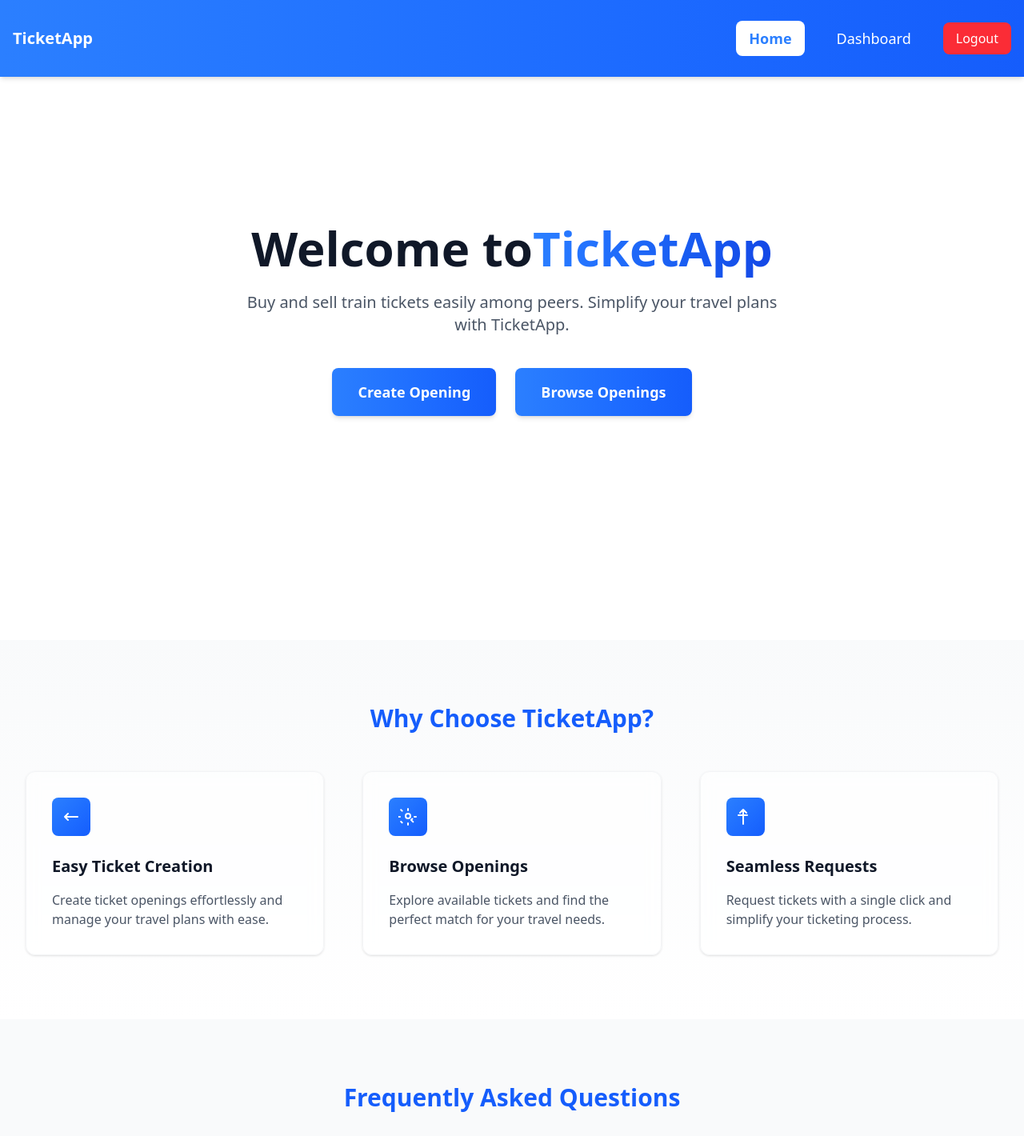
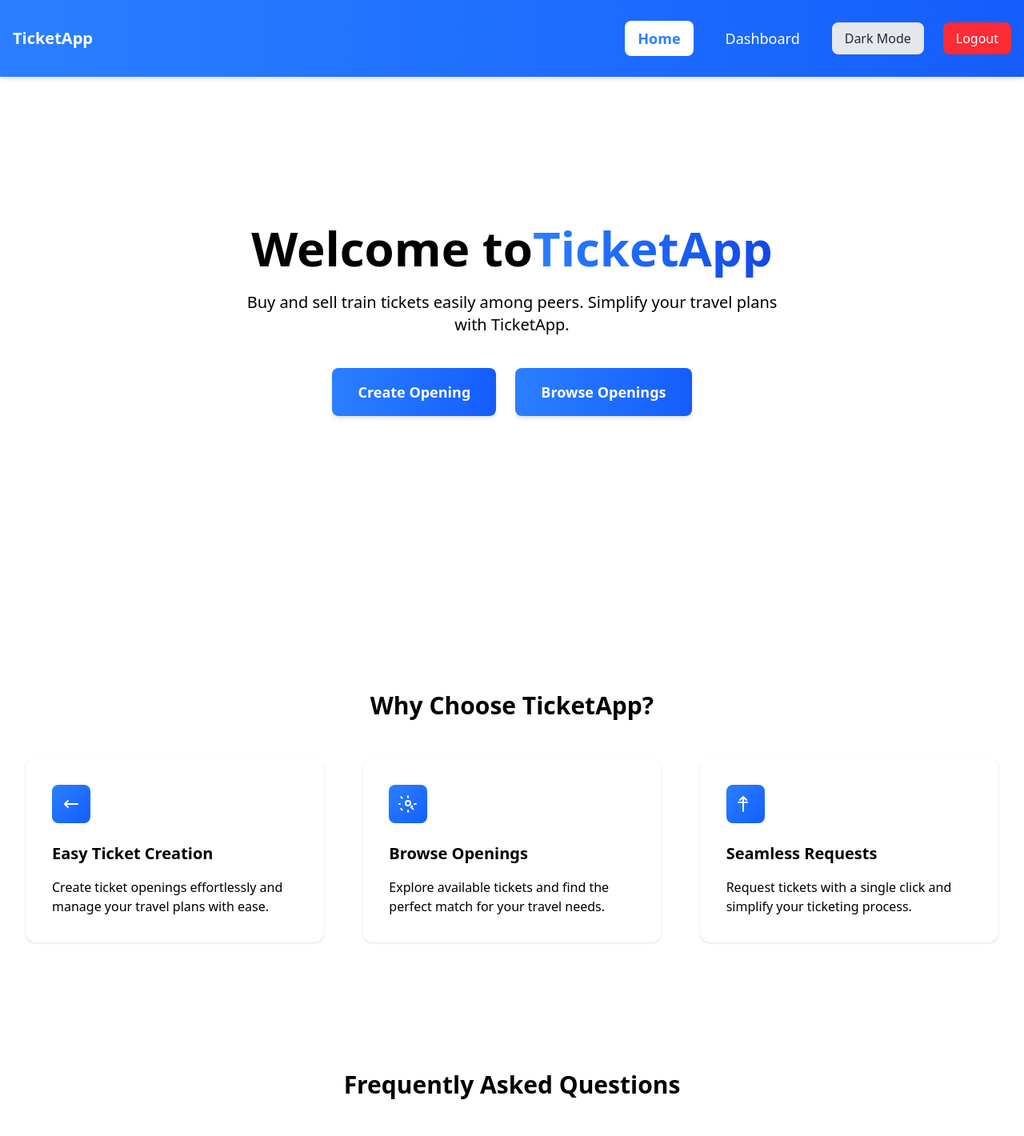
Before and after one commit to 23IT048/sem4-FSWD-miniProject, a React (Vite) app in the folder client/: page / in a window 1280 px wide. Shown: the top 1420 px of the page at 80% size. Built offline with nearby package versions, Linux system fonts and the light colour scheme; sample sign-in values are in the browser's storage.

Commit message:
Added Dark Mode

```diff
--- a/client/src/components/FAQ.jsx
+++ b/client/src/components/FAQ.jsx
@@ -23,9 +23,9 @@ function FAQ() {
   ];
 
   return (
-    <div className="bg-gray-50 py-20">
+    <div className="bg-gray-50 py-20" style={{ backgroundColor: 'var(--bg-color)', color: 'var(--text-color)' }}>
       <div className="max-w-7xl mx-auto px-4 sm:px-6 lg:px-8">
-        <h2 className="text-3xl font-bold text-center text-blue-600 mb-12">Frequently Asked Questions</h2>
+        <h2 className="text-3xl font-bold text-center mb-12">Frequently Asked Questions</h2>
         <div className="space-y-4">
           {faqs.map((faq, index) => (
             <div
@@ -41,6 +41,10 @@ function FAQ() {
                 className={`mt-2 text-gray-600 transition-all duration-300 ease-in-out overflow-hidden ${
                   openIndex === index ? 'max-h-screen opacity-100' : 'max-h-0 opacity-0'
                 }`}
+                style={{
+                  backgroundColor: 'var(--bg-color)',
+                  color: 'var(--text-color)',
+                }}
               >
                 {openIndex === index && <p>{faq.answer}</p>}
               </div>
--- a/client/src/components/Navbar.jsx
+++ b/client/src/components/Navbar.jsx
@@ -1,7 +1,17 @@
 import { NavLink, useNavigate } from 'react-router-dom';
+import { useState, useEffect } from 'react';
 
 function Navbar() {
   const navigate = useNavigate();
+  const [theme, setTheme] = useState('light');
+
+  useEffect(() => {
+    document.documentElement.classList.toggle('dark', theme === 'dark');
+  }, [theme]);
+
+  const toggleTheme = () => {
+    setTheme((prevTheme) => (prevTheme === 'light' ? 'dark' : 'light'));
+  };
 
   const handleLogout = () => {
     localStorage.removeItem('token'); // Clear the token
@@ -42,12 +52,26 @@ function Navbar() {
                 Dashboard
               </NavLink>
               <button
+                onClick={toggleTheme}
+                className="bg-gray-200 text-gray-800 px-4 py-2 rounded-lg hover:bg-gray-300 transition-all dark:bg-gray-700 dark:text-white dark:hover:bg-gray-600"
+              >
+                {theme === 'light' ? 'Dark Mode' : 'Light Mode'}
+              </button>
+              <button
                 onClick={handleLogout}
                 className="bg-red-500 text-white px-4 py-2 rounded-lg hover:bg-red-600 transition-all"
               >
                 Logout
               </button>
             </>
+          )}
+          {!token && (
+            <button
+              onClick={toggleTheme}
+              className="bg-gray-200 text-gray-800 px-4 py-2 rounded-lg hover:bg-gray-300 transition-all dark:bg-gray-700 dark:text-white dark:hover:bg-gray-600"
+            >
+              {theme === 'light' ? 'Dark Mode' : 'Light Mode'}
+            </button>
           )}
         </div>
       </div>
--- a/client/src/index.css
+++ b/client/src/index.css
@@ -1 +1,16 @@
 @import "tailwindcss";
+
+:root {
+  --bg-color: white;
+  --text-color: black;
+}
+
+.dark {
+  --bg-color: #333f56;
+  --text-color: white;
+}
+
+body {
+  background-color: var(--bg-color);
+  color: var(--text-color);
+}
--- a/client/src/pages/CreateOpening.jsx
+++ b/client/src/pages/CreateOpening.jsx
@@ -35,8 +35,15 @@ function CreateOpening() {
 
   return (
     <div className="pt-[4rem] min-h-screen flex items-center justify-center">
-      <div className="bg-white p-8 rounded-lg shadow-lg max-w-md w-full">
-        <h1 className="text-2xl font-bold text-blue-600 mb-6 text-center">Create Ticket Opening</h1>
+      <div
+        className="p-8 rounded-lg shadow-lg max-w-md w-full"
+        style={{
+          backgroundColor: 'var(--bg-color)',
+          color: 'var(--text-color)',
+          border: '1px solid white',
+        }}
+      >
+        <h1 className="text-2xl font-bold text-blue-500 mb-6 text-center">Create Ticket Opening</h1>
         <form onSubmit={handleSubmit} className="space-y-4">
           <input
             type="text"
--- a/client/src/pages/Home.jsx
+++ b/client/src/pages/Home.jsx
@@ -4,14 +4,14 @@ function Home() {
   return (
     <div className="">
       {/* Hero Section */}
-      <section className="text-center pt-[4rem] px-4 sm:px-6 lg:px-8 min-h-[calc(100vh-4rem)] flex flex-col items-center justify-center">
-        <h1 className="text-6xl font-extrabold text-gray-900 mb-6">
+      <section className="text-center pt-[10vh] px-4 sm:px-6 lg:px-8 min-h-[90vh] flex flex-col items-center justify-center">
+        <h1 className="text-6xl font-extrabold mb-6" style={{ color: 'var(--text-color)' }}>
           Welcome to
           <span className="bg-gradient-to-r from-blue-500 to-blue-700 bg-clip-text text-transparent">
             TicketApp
           </span>
         </h1>
-        <p className="text-xl text-gray-600 max-w-2xl mx-auto mb-10">
+        <p className="text-xl max-w-2xl mx-auto mb-10" style={{ color: 'var(--text-color)' }}>
           Buy and sell train tickets easily among peers. Simplify your travel plans with TicketApp.
         </p>
         <div className="flex justify-center space-x-6">
@@ -29,13 +29,26 @@ function Home() {
       </section>
 
       {/* Features Section */}
-      <section className="bg-gradient-to-b from-gray-50 to-white py-20 mt-16 w-full">
+      <section
+        className="py-20 mt-16 w-full"
+        style={{ backgroundColor: 'var(--bg-color)', color: 'var(--text-color)' }}
+      >
         <div className="max-w-7xl mx-auto px-4 sm:px-6 lg:px-8">
-          <h2 className="text-3xl font-bold text-center text-blue-600 mb-12">
+          <h2
+            className="text-3xl font-bold text-center mb-12"
+            style={{ color: 'var(--text-color)' }}
+          >
             Why Choose TicketApp?
           </h2>
           <div className="grid grid-cols-1 md:grid-cols-3 gap-12">
-            <div className="bg-white/50 backdrop-blur-sm p-8 rounded-xl shadow-sm hover:shadow-md transition-all border border-gray-100">
+            <div
+              className="p-8 rounded-xl shadow-sm hover:shadow-md transition-all"
+              style={{
+                backgroundColor: 'var(--bg-color)',
+                color: 'var(--text-color)',
+                border: '1px solid white',
+              }}
+            >
               <div className="bg-gradient-to-br from-blue-500 to-blue-600 w-12 h-12 rounded-lg flex items-center justify-center mb-6">
                 <svg
                   xmlns="http://www.w3.org/2000/svg"
@@ -52,14 +65,21 @@ function Home() {
                   />
                 </svg>
               </div>
-              <h3 className="text-xl font-semibold text-gray-900 mb-4">
+              <h3 className="text-xl font-semibold mb-4" style={{ color: 'var(--text-color)' }}>
                 Easy Ticket Creation
               </h3>
-              <p className="text-gray-600">
+              <p style={{ color: 'var(--text-color)' }}>
                 Create ticket openings effortlessly and manage your travel plans with ease.
               </p>
             </div>
-            <div className="bg-white/50 backdrop-blur-sm p-8 rounded-xl shadow-sm hover:shadow-md transition-all border border-gray-100">
+            <div
+              className="p-8 rounded-xl shadow-sm hover:shadow-md transition-all"
+              style={{
+                backgroundColor: 'var(--bg-color)',
+                color: 'var(--text-color)',
+                border: '1px solid white',
+              }}
+            >
               <div className="bg-gradient-to-br from-blue-500 to-blue-600 w-12 h-12 rounded-lg flex items-center justify-center mb-6">
                 <svg
                   xmlns="http://www.w3.org/2000/svg"
@@ -81,14 +101,21 @@ function Home() {
                   />
                 </svg>
               </div>
-              <h3 className="text-xl font-semibold text-gray-900 mb-4">
+              <h3 className="text-xl font-semibold mb-4" style={{ color: 'var(--text-color)' }}>
                 Browse Openings
               </h3>
-              <p className="text-gray-600">
+              <p style={{ color: 'var(--text-color)' }}>
                 Explore available tickets and find the perfect match for your travel needs.
               </p>
             </div>
-            <div className="bg-white/50 backdrop-blur-sm p-8 rounded-xl shadow-sm hover:shadow-md transition-all border border-gray-100">
+            <div
+              className="p-8 rounded-xl shadow-sm hover:shadow-md transition-all"
+              style={{
+                backgroundColor: 'var(--bg-color)',
+                color: 'var(--text-color)',
+                border: '1px solid white',
+              }}
+            >
               <div className="bg-gradient-to-br from-blue-500 to-blue-600 w-12 h-12 rounded-lg flex items-center justify-center mb-6">
                 <svg
                   xmlns="http://www.w3.org/2000/svg"
@@ -105,10 +132,10 @@ function Home() {
                   />
                 </svg>
               </div>
-              <h3 className="text-xl font-semibold text-gray-900 mb-4">
+              <h3 className="text-xl font-semibold mb-4" style={{ color: 'var(--text-color)' }}>
                 Seamless Requests
               </h3>
-              <p className="text-gray-600">
+              <p style={{ color: 'var(--text-color)' }}>
                 Request tickets with a single click and simplify your ticketing process.
               </p>
             </div>
--- a/client/src/pages/Login.jsx
+++ b/client/src/pages/Login.jsx
@@ -34,8 +34,16 @@ function Login() {
 
   return (
     <div className="pt-[4rem] min-h-screen flex items-center justify-center">
-      <div className="bg-white p-8 rounded-lg shadow-lg max-w-md w-full">
-        <h1 className="text-2xl font-bold text-blue-600 mb-6 text-center">Login</h1>
+      <div
+        className="p-8 rounded-lg shadow-lg max-w-md w-full"
+        style={{
+          backgroundColor: 'var(--bg-color)',
+          color: 'var(--text-color)',
+          border: '1px solid white',
+        }}
+
+      >
+        <h1 className="text-2xl font-bold text-blue-500 mb-6 text-center">Login</h1>
         <form onSubmit={handleSubmit} className="space-y-4">
           <input
             type="text"
--- a/client/src/pages/Signup.jsx
+++ b/client/src/pages/Signup.jsx
@@ -34,8 +34,15 @@ function Signup() {
 
   return (
     <div className="pt-[4rem] min-h-screen  flex items-center justify-center">
-      <div className="bg-white p-8 rounded-lg shadow-lg max-w-md w-full">
-        <h1 className="text-2xl font-bold text-blue-600 mb-6 text-center">Signup</h1>
+      <div
+        className="p-8 rounded-lg shadow-lg max-w-md w-full"
+        style={{
+          backgroundColor: 'var(--bg-color)',
+          color: 'var(--text-color)',
+          border: '1px solid white',
+        }}
+      >
+        <h1 className="text-2xl font-bold text-blue-500 mb-6 text-center">Signup</h1>
         <form onSubmit={handleSubmit} className="space-y-4">
           <input
             type="text"
```
Also changed, not shown: client/src/pages/BrowseOpenings.jsx (+26 -7 lines), client/src/pages/UserDashboard.jsx (+47 -12 lines).
